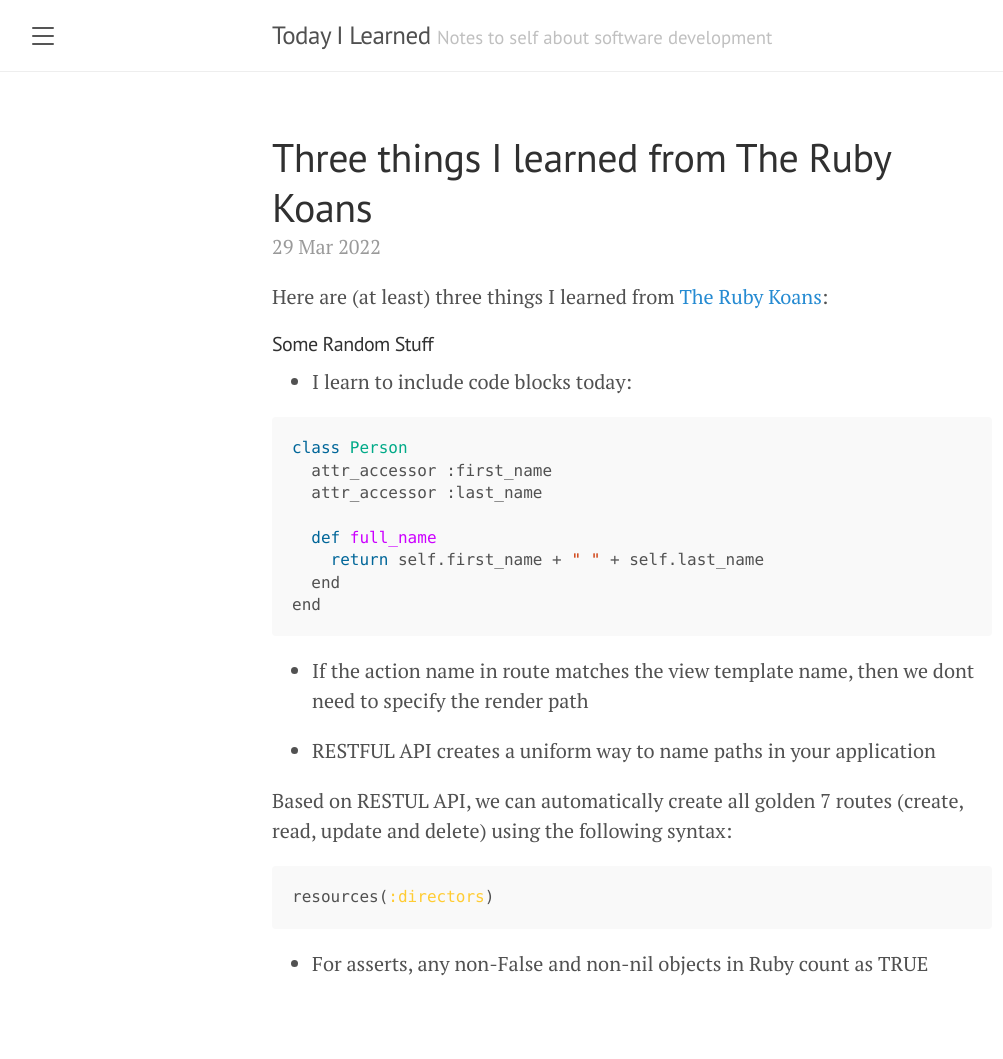
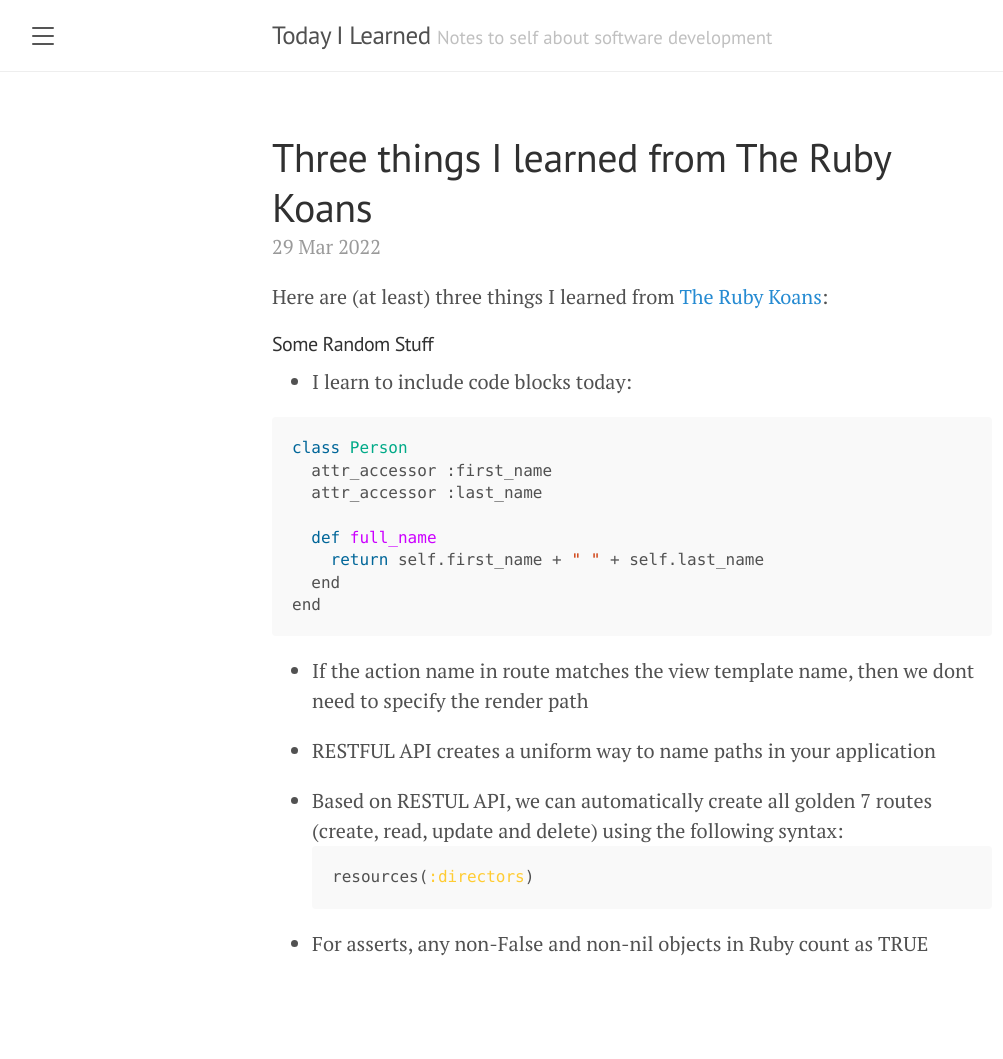
Before and after one commit to anhdao21/study_journal, a Jekyll site: the page built from _posts/2022-03-29-three-things-i-learned-from-the-ruby-koans.md, in a window 1280 px wide. Shown: the whole page, without its empty margins (8-1011 px from the left). Built offline with Jekyll 4.4.1, drawn with Linux system fonts in a browser that asks for light colours.

````diff
--- a/_posts/2022-03-29-three-things-i-learned-from-the-ruby-koans.md
+++ b/_posts/2022-03-29-three-things-i-learned-from-the-ruby-koans.md
@@ -23,7 +23,7 @@ end
 
 - RESTFUL API creates a uniform way to name paths in your application
 
-Based on RESTUL API, we can automatically create all golden 7 routes (create, read, update and delete) using the following syntax:
+- Based on RESTUL API, we can automatically create all golden 7 routes (create, read, update and delete) using the following syntax:
 ```ruby
 resources(:directors)
 ```
````
